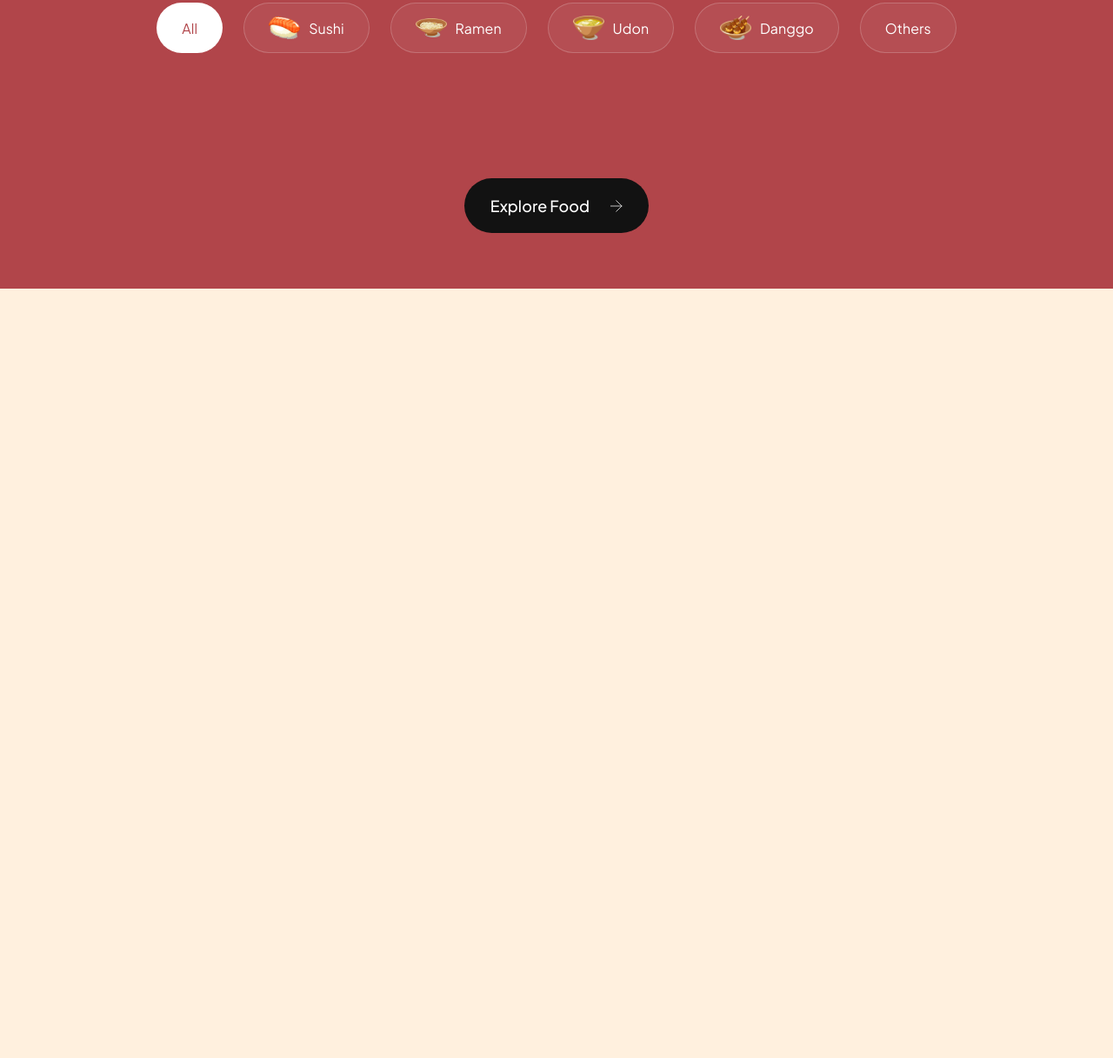
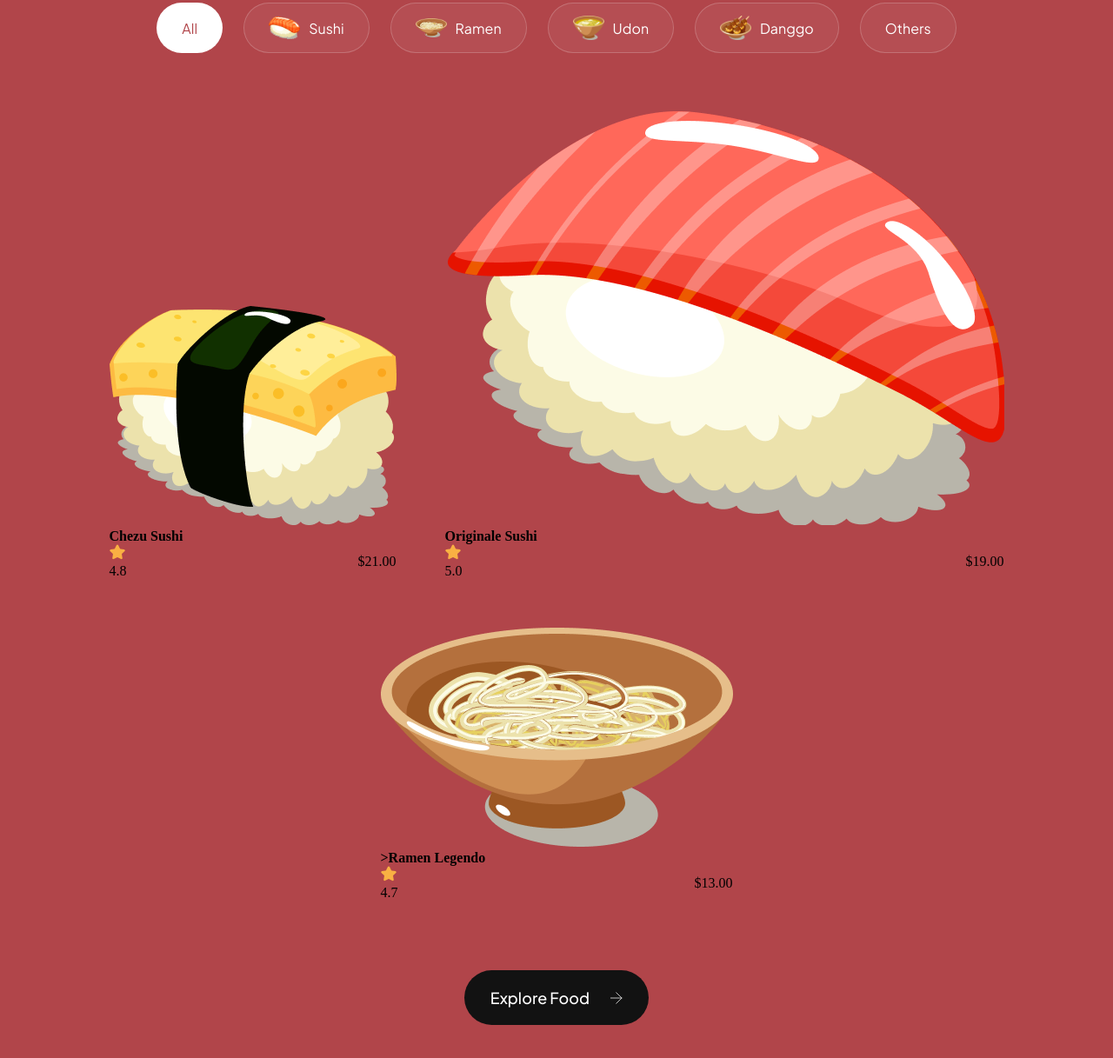
Before and after one commit to mistersouza/sushi-restaurant, a website built with Vite: page index.html in a window 1280 px wide. Shown: the part 1705-2922 px from the top of the page at 87% size. Before the commit the page ends 2037 px from the top, so only its background shows below. Built offline with nearby package versions, Linux system fonts and the light colour scheme; files whose address does not match are found by name.

Commit message:
Add popular foods catalogue structure

```diff
--- a/index.html
+++ b/index.html
@@ -148,7 +148,53 @@
       </button>
       <button class="popular-foods__filter-btn">Others</button>
     </div>
-    <div class="popular-foods__catalogue"></div>
+    <div class="popular-foods__catalogue">
+      <article class="popular-foods__card">
+        <img
+          src="assets/images/sushi-12.png"
+          alt="Sushi 12"
+          class="popular-foods__card-image"
+        />
+        <h4 class="popular-foods__card-title">Chezu Sushi</h4>
+        <div class="popular-foods__card-details flex-between">
+          <div class="popular-foods__card-rating">
+            <img src="assets/images/star.svg" alt="Star" />
+            <p>4.8</p>
+          </div>
+          <p class="popular-foods__card-price">$21.00</p>
+        </div>
+      </article>
+      <article class="popular-foods__card active-card">
+        <img
+          src="assets/images/sushi-11.png"
+          alt="Originale Sushi"
+          class="popular-foods__card-image"
+        />
+        <h4 class="popular-foods__card-title">Originale Sushi</h4>
+        <div class="popular-foods__card-details flex-between">
+          <div class="popular-foods__card-rating">
+            <img src="assets/images/star.svg" alt="Star" />
+            <p>5.0</p>
+          </div>
+          <p class="popular-foods__card-price">$19.00</p>
+        </div>
+      </article>
+      <article class="popular-foods__card">
+        <img
+          src="assets/images/sushi-10.png"
+          alt="Ramen  Legendo"
+          class="popular-foods__card-image"
+        />
+        <h4 class="popular-foods__card-title">>Ramen Legendo</h4>
+        <div class="popular-foods__card-details flex-between">
+          <div class="popular-foods__card-rating">
+            <img src="assets/images/star.svg" alt="Star" />
+            <p>4.7</p>
+          </div>
+          <p class="popular-foods__card-price">$13.00</p>
+        </div>
+      </article>
+    </div>
     <button class="popular-foods__button">
       Explore Food
       <img src="/assets/images/arrow-right.svg" alt="Arrow right">
```
